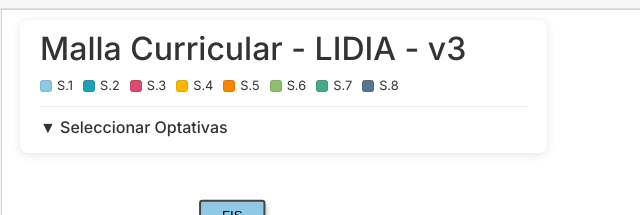
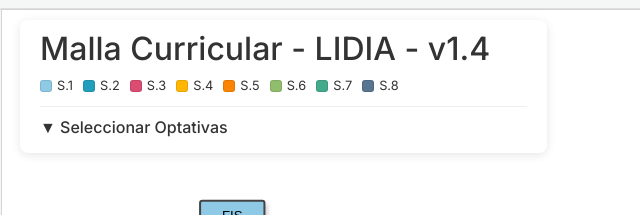
Before and after one commit to sr-sebastian/mapa-lidia, a plain HTML site: page index.html in a window 1280 px wide. Shown: the top 215 px of the page, 0-640 px from the left. Drawn offline with nearby package versions, Linux system fonts and the light colour scheme.

Commit message:
Update header version from v3 to v1.4
Ajustada la versión de 3 a una más realista, 1.4

```diff
--- a/index.html
+++ b/index.html
@@ -121,7 +121,7 @@ document.addEventListener('DOMContentLoaded', function() {
     uiContainer.className = 'ui-container';
     uiContainer.innerHTML = `
         <div class="header-container">
-            <h2>Malla Curricular - LIDIA - v3</h2>
+            <h2>Malla Curricular - LIDIA - v1.4</h2>
             <div id="legend"></div>
             <div id="electives-toggle">▼ Seleccionar Optativas</div>
             <div id="electives-container"><div id="electives-menus"></div></div>
```
